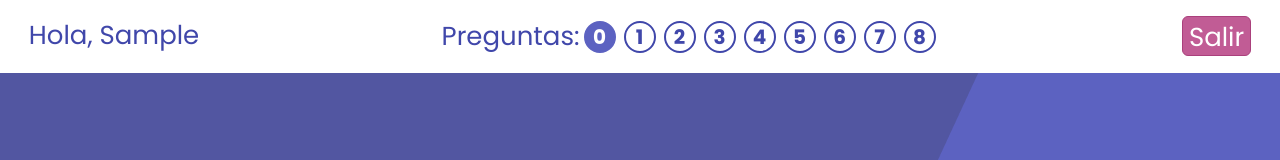
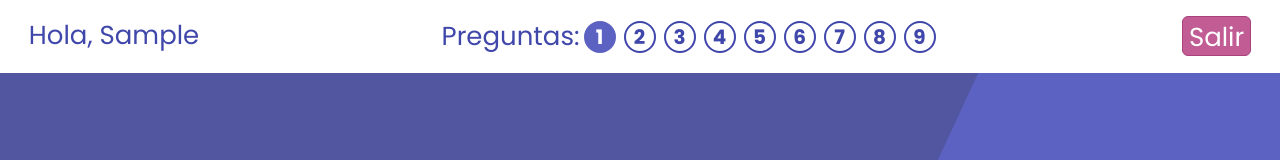
Before and after one commit to SebastianVP-Seb/preguntados-tests, a React app: page / in a window 1280 px wide. Both pictures are taken after typing "Sample" into the empty fields and a click on the button "Iniciar". Shown: the top 160 px of the page. Built offline with nearby package versions, Linux system fonts and the light colour scheme.

Commit message:
Question selector starts in 1

```diff
--- a/src/components/question-selector/index.js
+++ b/src/components/question-selector/index.js
@@ -37,7 +37,7 @@ export const QuestionSelector = () => {
           onClick={() => onChangeQuestionIndex(question, index)}
           className={`questionSelectorItem ${getQuestionStateClasses(question)}`}
         >
-          {index}
+          {index + 1}
         </p>
       ))
     }
```
